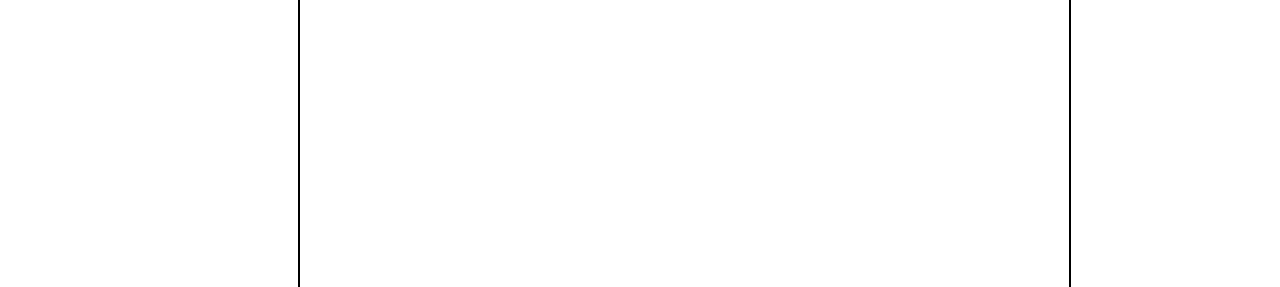
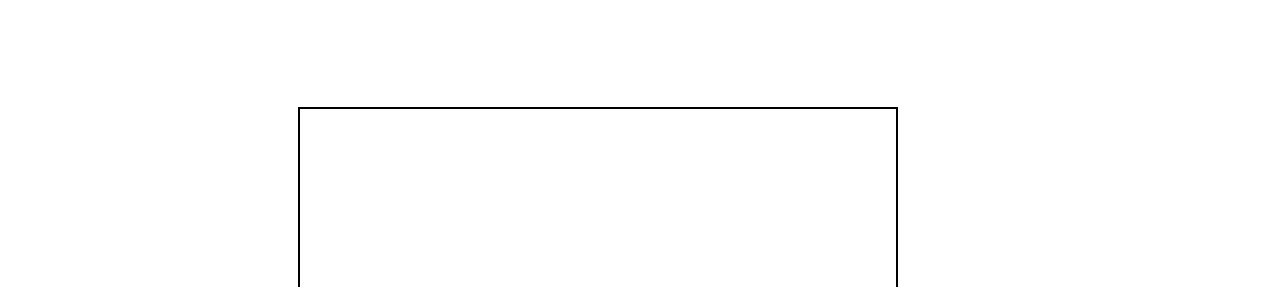
Before and after one commit to KushagraAgarwal525/EtchASketch, a plain HTML site: page index.html in a window 1280 px wide. Shown: the top 287 px of the page. Drawn offline with Linux system fonts and the light colour scheme.

Commit message:
Resize grid to 600px

```diff
--- a/script.js
+++ b/script.js
@@ -5,11 +5,14 @@ document.addEventListener('DOMContentLoaded', () => {
             box.style['background-color'] = "white";
         })
         const gridSize = Number(prompt("Enter grid size:"))
-        if (gridSize <= 100){
+        if (gridSize <= 100 && gridSize > 0){
             drawGrid(gridSize);
         }
+        else if (gridSize > 100){
+            alert("Grid size cannot be greater than 100!");
+        }
         else {
-            alert("Grid size cannot be greater than 100!");
+            alert("Grid size cannot be less than or equal to 0!")
         }
     }
 })
@@ -57,8 +60,8 @@ function drawGrid(gridSize) {
     for (let i = 0; i < (gridSize*gridSize); i++) {
         const box = document.createElement('div');
         box.classList.add("gridbox");
-        box.style.height = `${936/gridSize}px`;
-        box.style.width = `${936/gridSize}px`;
+        box.style.height = `${596/gridSize}px`;
+        box.style.width = `${596/gridSize}px`;
         box.onmouseover = function() {
             box.style['background-color'] = "red";
         }
--- a/styles.css
+++ b/styles.css
@@ -4,7 +4,7 @@ html, body {
 
 body {
     display: flex;
-    justify-content: center;
+    justify-content: space-evenly;
     align-items: center;
     gap: 20px;
     padding: 30px 0px 0px 0px;
@@ -28,7 +28,7 @@ body {
 .gridcontainer {
     display: flex;
     flex-wrap: wrap;
-    max-width: 936px;
+    max-width: 596px;
     height: auto;
     border: 2px solid black;
 }
```
